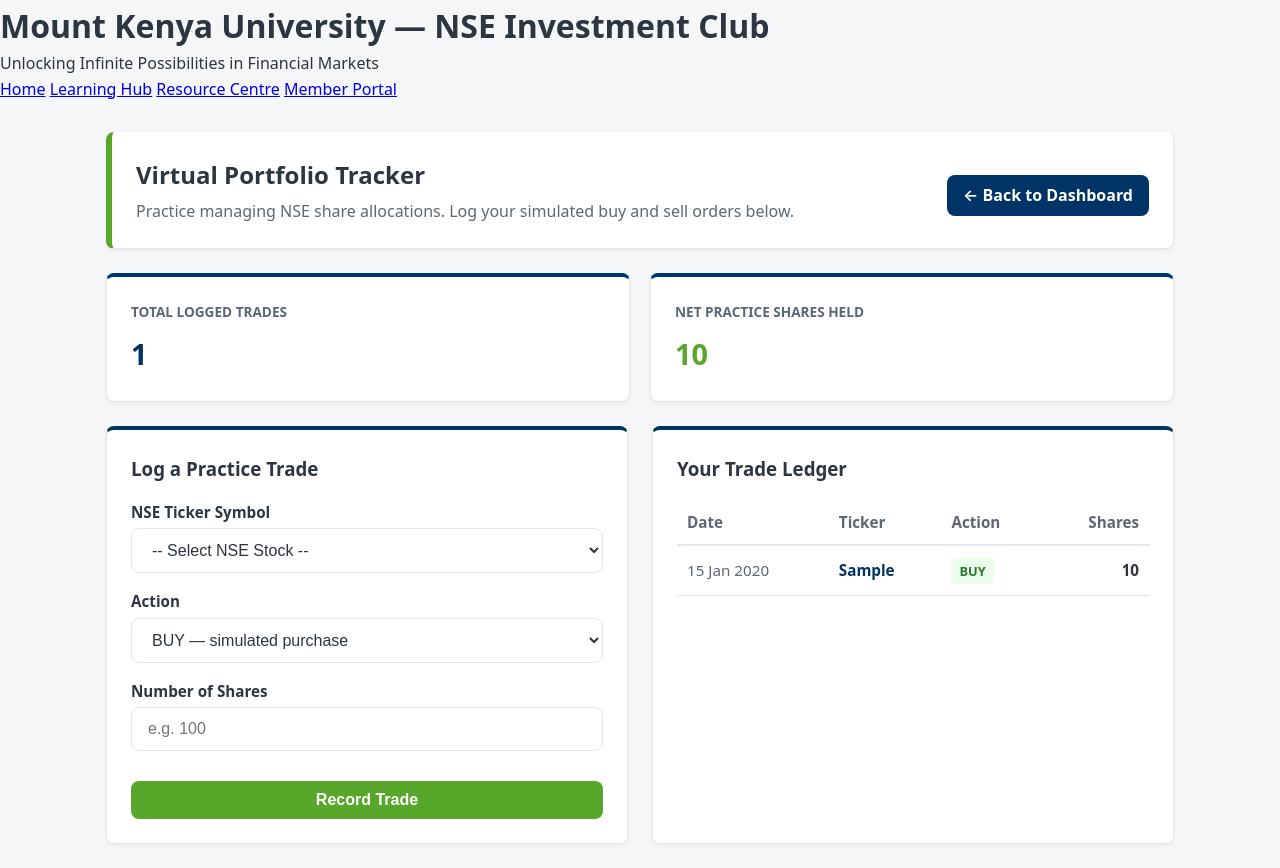
After one commit to Sal-tech1/Mount-Kenya-University-NSE-Club-website, a PHP site: page /modules/tracker/index.php in a window 1280 px wide. The commit adds this page. Run offline with PHP 8.4, Linux system fonts and the light colour scheme; the visitor is signed in with stand-in values (Sample User, id 1); tables that the repository leaves empty hold one stand-in row (values such as "Sample post").

Commit message:
Link dashboard to new Virtual Portfolio Tracker module

```diff
--- a/modules/portal/dashboard.php
+++ b/modules/portal/dashboard.php
@@ -45,7 +45,7 @@ $userRole = $_SESSION['user_role'] ?? 'USER';
             <p style="color: var(--text-muted); font-size: 0.95rem; margin: 10px 0;">
                 Practice buying and selling NSE shares with virtual capital. Track your performance against the market.
             </p>
-            <a href="#tracker" class="btn" style="display: inline-block; margin-top: 10px;">Launch Tracker</a>
+            <a href="/NSE-Club-Website/modules/tracker/index.php" class="btn" style="display: inline-block; margin-top: 10px;">Launch Tracker</a>
         </div>
 
         <!-- Card 2: Learning Hub (Available to everyone logged in) -->
--- /dev/null
+++ b/modules/tracker/index.php
@@ -0,0 +1,209 @@
+<?php
+if (session_status() === PHP_SESSION_NONE) {
+    session_start();
+}
+
+// Security Check: Users must be logged in to track a portfolio
+if (!isset($_SESSION['user_id'])) {
+    header("Location: ../portal/login.php");
+    exit;
+}
+
+require_once __DIR__ . '/../../includes/header.php';
+require_once __DIR__ . '/../../includes/db.php';
+
+$userId = $_SESSION['user_id'];
+$error = '';
+$success = '';
+
+// Handle Form Submission: Logging a new trade
+if ($_SERVER['REQUEST_METHOD'] === 'POST' && isset($_POST['log_trade'])) {
+    $ticker    = trim($_POST['ticker_symbol'] ?? '');
+    $tradeType = $_POST['trade_type'] ?? 'BUY';
+    $quantity  = (int)($_POST['quantity'] ?? 0);
+
+    if (empty($ticker) || $quantity <= 0) {
+        $error = "Please select a valid ticker symbol and enter a share quantity greater than zero.";
+    } else {
+        try {
+            $insertStmt = $pdo->prepare("
+                INSERT INTO portfolio_trades (user_id, ticker_symbol, quantity, trade_type)
+                VALUES (:user_id, :ticker, :quantity, :trade_type)
+            ");
+            $insertStmt->execute([
+                ':user_id'    => $userId,
+                ':ticker'     => strtoupper($ticker),
+                ':quantity'   => $quantity,
+                ':trade_type' => $tradeType
+            ]);
+
+            $success = "Trade logged successfully! Your portfolio ledger has been updated.";
+        } catch (PDOException $e) {
+            error_log("Trade Logging Error: " . $e->getMessage());
+            $error = "Failed to save your trade. Please try again later.";
+        }
+    }
+}
+
+// Fetch all recorded trades for this logged-in user
+$trades = [];
+$totalSharesBought = 0;
+$totalTradesCount = 0;
+
+try {
+    $fetchStmt = $pdo->prepare("
+        SELECT trade_id, ticker_symbol, quantity, trade_type, trade_date
+        FROM portfolio_trades
+        WHERE user_id = :user_id
+        ORDER BY trade_date DESC
+    ");
+    $fetchStmt->execute([':user_id' => $userId]);
+    $trades = $fetchStmt->fetchAll();
+
+    $totalTradesCount = count($trades);
+    foreach ($trades as $t) {
+        if ($t['trade_type'] === 'BUY') {
+            $totalSharesBought += (int)$t['quantity'];
+        } else {
+            $totalSharesBought -= (int)$t['quantity'];
+        }
+    }
+} catch (PDOException $e) {
+    error_log("Fetch Trades Error: " . $e->getMessage());
+    $error = "Could not retrieve your trade history.";
+}
+?>
+
+<div class="container" style="margin-top: 30px;">
+    <!-- Top Summary Banner -->
+    <div class="section-card" style="border-left: 6px solid var(--primary-green); border-top: none;">
+        <div style="display: flex; justify-content: space-between; align-items: center; flex-wrap: wrap;">
+            <div>
+                <h2 style="color: var(--dark-navy);">Virtual Portfolio Tracker</h2>
+                <p style="color: var(--text-muted); margin-top: 4px;">
+                    Practice managing NSE share allocations. Log your simulated buy and sell orders below.
+                </p>
+            </div>
+            <div style="margin-top: 10px;">
+                <a href="../portal/dashboard.php" class="btn btn-secondary" style="padding: 8px 16px;">&larr; Back to Dashboard</a>
+            </div>
+        </div>
+    </div>
+
+    <!-- Alert Messages -->
+    <?php if (!empty($error)): ?>
+        <div style="background: #FFEBEB; color: #D8000C; padding: 12px; border-radius: var(--radius-md); margin-bottom: 20px;">
+            <?php echo htmlspecialchars($error); ?>
+        </div>
+    <?php endif; ?>
+
+    <?php if (!empty($success)): ?>
+        <div style="background: #EBFEEB; color: #2B7A2B; padding: 12px; border-radius: var(--radius-md); margin-bottom: 20px;">
+            <?php echo htmlspecialchars($success); ?>
+        </div>
+    <?php endif; ?>
+
+    <!-- Portfolio Summary Cards -->
+    <div style="display: grid; grid-template-columns: repeat(auto-fit, minmax(240px, 1fr)); gap: 20px; margin-bottom: 24px;">
+        <div class="section-card" style="margin-bottom: 0;">
+            <p style="color: var(--text-muted); font-size: 0.85rem; text-transform: uppercase; font-weight: bold;">Total Logged Trades</p>
+            <h3 style="font-size: 1.8rem; color: var(--mku-royal-blue); margin-top: 8px;">
+                <?php echo $totalTradesCount; ?>
+            </h3>
+        </div>
+        <div class="section-card" style="margin-bottom: 0;">
+            <p style="color: var(--text-muted); font-size: 0.85rem; text-transform: uppercase; font-weight: bold;">Net Practice Shares Held</p>
+            <h3 style="font-size: 1.8rem; color: var(--primary-green); margin-top: 8px;">
+                <?php echo number_format(max(0, $totalSharesBought)); ?>
+            </h3>
+        </div>
+    </div>
+
+    <!-- Main Content Layout: Log Form + Ledger Table -->
+    <div style="display: grid; grid-template-columns: repeat(auto-fit, minmax(320px, 1fr)); gap: 24px;">
+
+        <!-- Left Column: Trade Logging Form -->
+        <div class="section-card">
+            <h3 style="margin-bottom: 16px; color: var(--dark-navy);">Log a Practice Trade</h3>
+            <form method="POST" action="index.php">
+                <input type="hidden" name="log_trade" value="1">
+
+                <label for="ticker_symbol"><strong>NSE Ticker Symbol</strong></label>
+                <select id="ticker_symbol" name="ticker_symbol" required>
+                    <option value="">-- Select NSE Stock --</option>
+                    <option value="SCOM">SCOM — Safaricom Plc</option>
+                    <option value="EQTY">EQTY — Equity Group Holdings</option>
+                    <option value="KCB">KCB — KCB Group Plc</option>
+                    <option value="EABL">EABL — East African Breweries</option>
+                    <option value="COOP">COOP — Co-operative Bank</option>
+                    <option value="ABSA">ABSA — Absa Bank Kenya</option>
+                    <option value="BAMB">BAMB — Bamburi Cement</option>
+                </select>
+
+                <label for="trade_type"><strong>Action</strong></label>
+                <select id="trade_type" name="trade_type" required>
+                    <option value="BUY">BUY — simulated purchase</option>
+                    <option value="SELL">SELL — close/trim position</option>
+                </select>
+
+                <label for="quantity"><strong>Number of Shares</strong></label>
+                <input type="number" id="quantity" name="quantity" min="1" required placeholder="e.g. 100">
+
+                <button type="submit" class="btn" style="width: 100%; margin-top: 14px;">Record Trade</button>
+            </form>
+        </div>
+
+        <!-- Right Column: History Ledger Table -->
+        <div class="section-card">
+            <h3 style="margin-bottom: 16px; color: var(--dark-navy);">Your Trade Ledger</h3>
+
+            <?php if (empty($trades)): ?>
+                <p style="color: var(--text-muted); text-align: center; padding: 30px 0;">
+                    No simulated trades recorded yet. Select an NSE stock on the left to start building your portfolio!
+                </p>
+            <?php else: ?>
+                <div style="overflow-x: auto;">
+                    <table style="width: 100%; border-collapse: collapse; text-align: left; font-size: 0.95rem;">
+                        <thead>
+                            <tr style="border-bottom: 2px solid var(--border-color); color: var(--text-muted);">
+                                <th style="padding: 10px;">Date</th>
+                                <th style="padding: 10px;">Ticker</th>
+                                <th style="padding: 10px;">Action</th>
+                                <th style="padding: 10px; text-align: right;">Shares</th>
+                            </tr>
+                        </thead>
+                        <tbody>
+                            <?php foreach ($trades as $trade): ?>
+                                <tr style="border-bottom: 1px solid var(--border-color);">
+                                    <td style="padding: 12px 10px; color: var(--text-muted);">
+                                        <?php echo date('d M Y', strtotime($trade['trade_date'])); ?>
+                                    </td>
+                                    <td style="padding: 12px 10px; font-weight: bold; color: var(--mku-royal-blue);">
+                                        <?php echo htmlspecialchars($trade['ticker_symbol']); ?>
+                                    </td>
+                                    <td style="padding: 12px 10px;">
+                                        <?php if ($trade['trade_type'] === 'BUY'): ?>
+                                            <span style="background: #EBFEEB; color: #2B7A2B; padding: 4px 8px; border-radius: var(--radius-sm); font-weight: bold; font-size: 0.8rem;">
+                                                BUY
+                                            </span>
+                                        <?php else: ?>
+                                            <span style="background: #FFEBEB; color: #D8000C; padding: 4px 8px; border-radius: var(--radius-sm); font-weight: bold; font-size: 0.8rem;">
+                                                SELL
+                                            </span>
+                                        <?php endif; ?>
+                                    </td>
+                                    <td style="padding: 12px 10px; text-align: right; font-weight: 600;">
+                                        <?php echo number_format($trade['quantity']); ?>
+                                    </td>
+                                </tr>
+                            <?php endforeach; ?>
+                        </tbody>
+                    </table>
+                </div>
+            <?php endif; ?>
+        </div>
+
+    </div>
+</div>
+
+<?php require_once __DIR__ . '/../../includes/footer.php'; ?>
```
